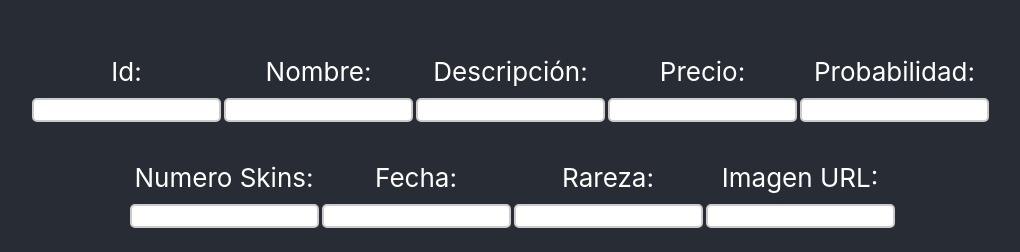
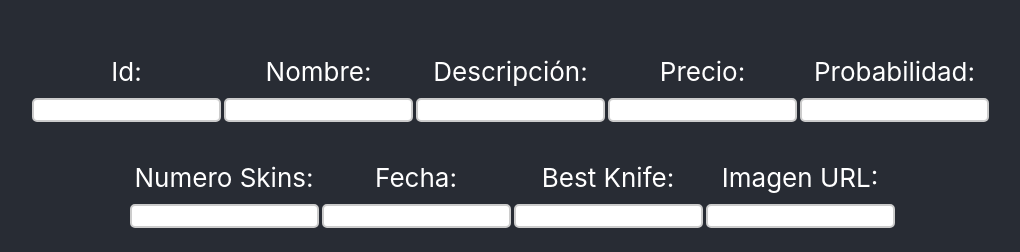
Before and after one commit to DiegoCuriel/Case-Tracker, a React (Create React App) app in the folder client/: page / in a window 1280 px wide. Shown: the part 212-464 px from the top of the page, without its empty margins (128-1148 px from the left). Built offline with nearby package versions, Linux system fonts and the light colour scheme; no server answers.

Commit message:
Agregar deploy de best knife, fecha y probabilidad

```diff
--- a/client/src/Cases.jsx
+++ b/client/src/Cases.jsx
@@ -17,7 +17,9 @@ export default function Cases() {
         <div key={index}>
           <h2>ID: {caseItem.id} | {caseItem.nombre}</h2>
           <img src={caseItem.imagen_url} alt={caseItem.nombre} />
-          <p>Precio: {caseItem.precio}</p>
+          <p>Fecha de lanzamiento: {caseItem.fecha}</p>
+          <p>Precio: {caseItem.precio} | Return on Investment: {caseItem.probabilidad}</p>
+          <p>Best Knife: {caseItem.rareza}</p>
         </div>
       ))}
     </div>
--- a/client/src/Menu.jsx
+++ b/client/src/Menu.jsx
@@ -107,7 +107,7 @@ export default function Menu() {
           <input className='inputValue' value={fecha_lanzamiento} onChange={(e) => setFechaLanzamiento(e.target.value)}></input>
         </div>
         <div style={{ marginRight: '3px' }}>
-          <p style={{ marginBottom: '3px', marginTop: '40px' }}>Rareza:</p>
+          <p style={{ marginBottom: '3px', marginTop: '40px' }}>Best Knife:</p>
           <input className='inputValue' value={rareza} onChange={(e) => setRareza(e.target.value)}></input>
         </div>
         <div>
```
